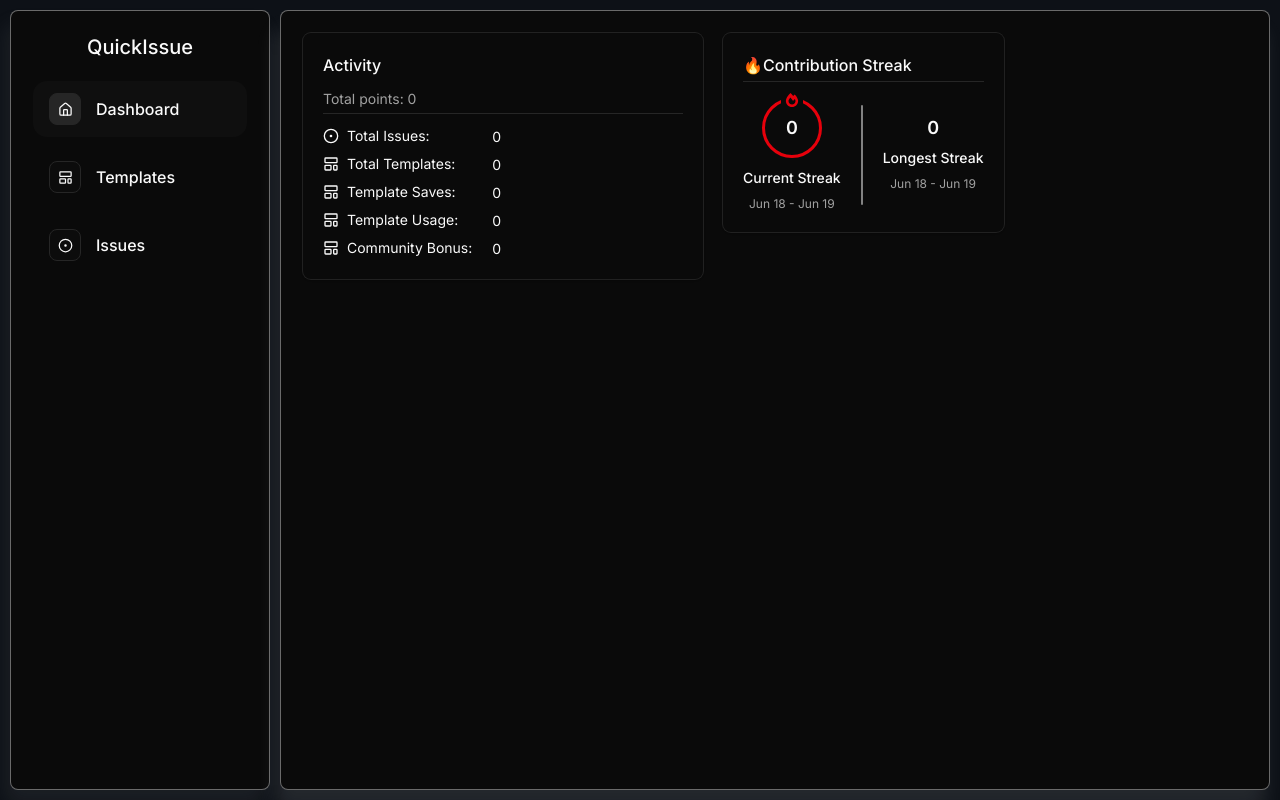
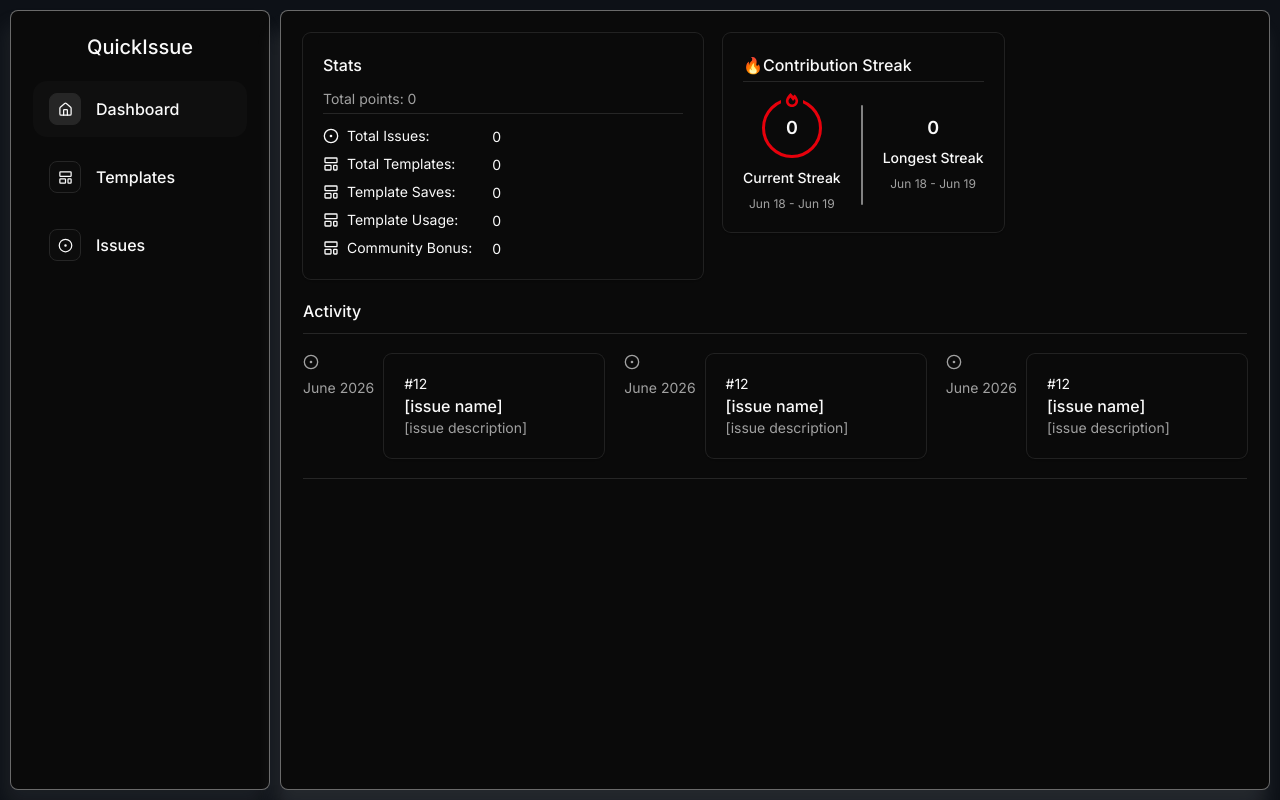
Before and after one commit to giamimino/QuickIssue, a Next.js app: page /dashboard in a window 1280 px wide. Built offline with nearby package versions, Linux system fonts and the light colour scheme.

Commit message:
feat(dashboard): activity dashboard changed to stats and added issue/template creation acitivities

```diff
--- a/src/app/dashboard/page.tsx
+++ b/src/app/dashboard/page.tsx
@@ -10,11 +10,11 @@ import { FaFireAlt } from "react-icons/fa";
 
 const DashboardHomePage = () => {
   return (
-    <div>
+    <div className="flex flex-col gap-5">
       <div className="w-full flex gap-5">
         <Card className="rounded-md w-full max-w-100">
           <CardContent className="flex flex-col gap-3">
-            <CardTitle>Activity</CardTitle>
+            <CardTitle>Stats</CardTitle>
             <CardDescription className="border-b border-border pb-1">
               Total points: 0
             </CardDescription>
@@ -87,6 +87,32 @@ const DashboardHomePage = () => {
           </CardContent>
         </Card>
       </div>
+      <div className="flex flex-col gap-5">
+        <div className="border-b border-border pb-2.5">
+          <CardTitle>Activity</CardTitle>
+        </div>
+        <div className="flex gap-5 border-b border-border pb-5">
+          {[0, 1, 2].map((item) => (
+            <div className="flex gap-2.5 w-full" key={item}>
+              <div className="flex flex-col gap-2">
+                <CircleDot className="w-4 h-4 text-muted-foreground" />
+                <CardDescription className="text-nowrap">
+                  June 2026
+                </CardDescription>
+              </div>
+              <Card className="w-full rounded-md">
+                <CardContent>
+                  <button className="cursor-pointer hover:underline hover:text-blue-300">
+                    #12
+                  </button>
+                  <CardTitle>[issue name]</CardTitle>
+                  <CardDescription>[issue description]</CardDescription>
+                </CardContent>
+              </Card>
+            </div>
+          ))}
+        </div>
+      </div>
     </div>
   );
 };
```
